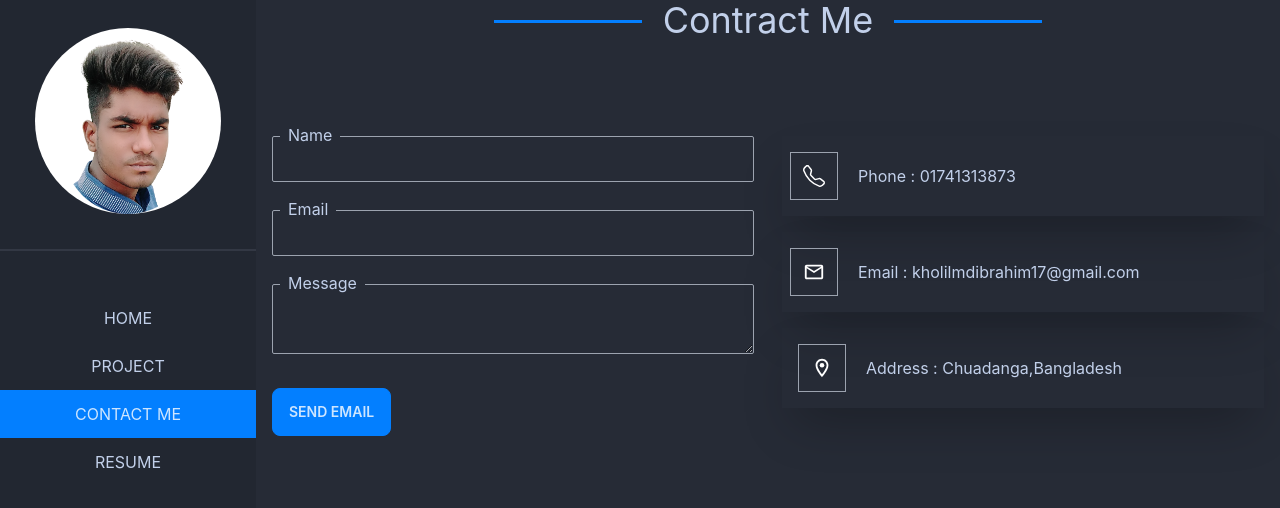
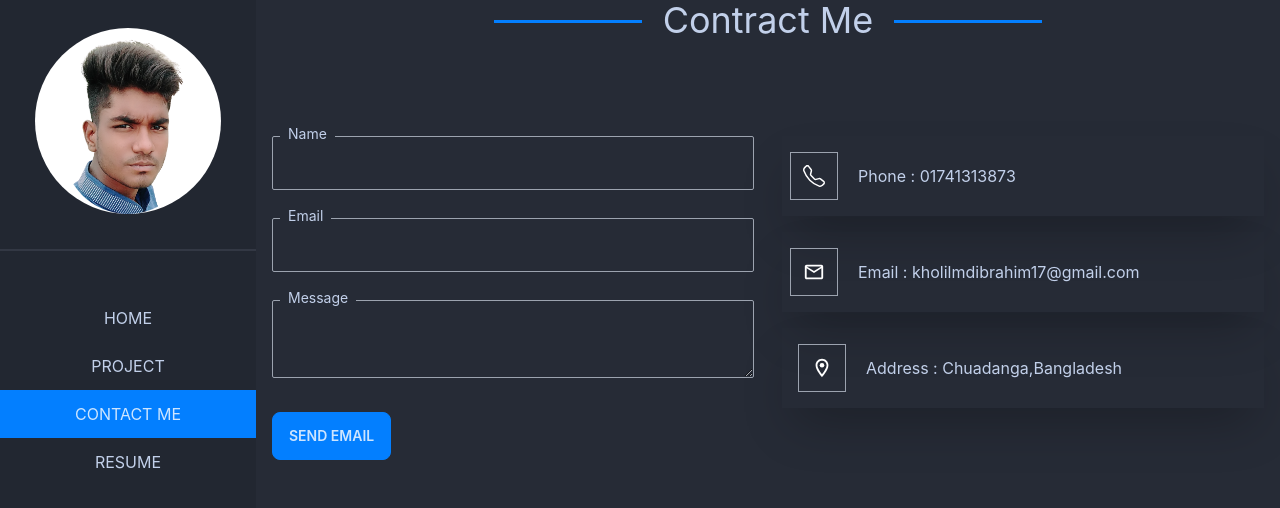
Before and after one commit to MdIbrahimKholil7/portfolio, a React (Create React App) app: page /contact in a window 1280 px wide. Shown: the top 508 px of the page. Built offline with nearby package versions, Linux system fonts and the light colour scheme.

Commit message:
email js setup complete

```diff
--- a/package.json
+++ b/package.json
@@ -7,6 +7,7 @@
     "@testing-library/react": "^13.3.0",
     "@testing-library/user-event": "^13.5.0",
     "daisyui": "^2.15.2",
+    "emailjs-com": "^3.2.0",
     "react": "^18.1.0",
     "react-dom": "^18.1.0",
     "react-icons": "^4.4.0",
--- a/src/components/Home/Contact.js
+++ b/src/components/Home/Contact.js
@@ -1,28 +1,64 @@
-import React from 'react';
+import React, { useState } from 'react';
+import emailjs from 'emailjs-com'
 import { BsTelephone } from 'react-icons/bs';
-import {MdOutlineMail } from 'react-icons/md';
-import {MdOutlineLocationOn } from 'react-icons/md';
+import { MdOutlineMail } from 'react-icons/md';
+import { MdOutlineLocationOn } from 'react-icons/md';
 const Contact = () => {
+    // const [error, setError] = useState({})
+    const handleSubmit = e => {
+        e.preventDefault()
+
+        // debugger
+       /*  if (!name) {
+          return setError({ ...error, name: 'Please enter your name' })
+        } else {
+            setError({ ...error, name: '' })
+        }
+        if (!email) {
+           return setError({ ...error, email: 'Please enter your email' })
+        } else {
+            setError({ ...error, email: '' })
+        }
+        if (!message) {
+          return setError({ ...error, message: 'Please write your message' })
+        } else {
+            setError({ ...error, message: '' })
+        } */
+        // e.target.reset()
+
+
+emailjs.sendForm('service_b0ondco','template_hek387i',e.target,'iyNwT38vA4zpSYRnG')
+.then(res=>console.group('success'))
+.catch(err=>console.log(err))
+
+
+    }
+    // console.log(error)
     return (
         <div className='px-4'>
             <h1 className='text-center mb-24 lg:text-3xl xl:text-4xl text-2xl'><span className='title relative '>Contract Me</span></h1>
 
             <div className='grid lg:grid-cols-2 gap-7'>
-                <form className='mb-12'>
+                <form className='mb-12' onSubmit={handleSubmit}>
                     <div >
                         <div className=''>
                             <div className='relative mb-7'>
-                                <label className='absolute left-2 top-[-13px] px-2 bg-base-200' htmlFor="name">Name</label>
-                                <input className='border-solid bg-transparent py-[10px] px-2 border-[1px] w-full focus:outline-none rounded-sm border-gray-400' type="text" name='name' />
+                                <label className='absolute text-[14px] left-2 top-[-13px] px-2 bg-base-200' htmlFor="name">Name</label>
+                                <input className='border-solid text-white bg-transparent py-[14px] px-2 border-[1px] w-full focus:outline-none rounded-sm border-gray-400' type="text" name='name' autoComplete='off'/>
                             </div>
                             <div className='relative mb-7'>
-                                <label className='absolute left-2 top-[-13px] px-2 bg-base-200' htmlFor="name">Email</label>
-                                <input className='border-solid bg-transparent py-[10px] px-2 border-[1px] w-full focus:outline-none rounded-sm border-gray-400' type="text" name='email' />
+                                <label className='absolute text-[14px] left-2 top-[-13px] px-2 bg-base-200' htmlFor="name">Email</label>
+                                <input className='border-solid bg-transparent py-[14px] px-2 border-[1px] w-full focus:outline-none rounded-sm border-gray-400' type="text" name='email'  autoComplete='off'/>
                             </div>
                         </div>
                         <div className='relative mb-7'>
-                            <label className='absolute left-2 top-[-13px] px-2 bg-base-200' htmlFor="name">Message</label>
-                            <textarea className='border-solid bg-transparent py-[10px] px-2 border-[1px] w-full focus:outline-none rounded-sm border-gray-400' type="text" name='name' />
+                            <label className='absolute text-[14px] left-2 top-[-13px] px-2 bg-base-200' htmlFor="name">Message</label>
+                            <textarea className='border-solid bg-transparent py-[14px] px-2 border-[1px] w-full focus:outline-none rounded-sm border-gray-400' type="text" name='message
+                            '
+                            autoComplete='off'
+                            />
+
+
                         </div>
                     </div>
                     <button className='btn btn-primary'>Send Email</button>
```
Also changed, not shown: 1 other file (tests, documents, lock files or other folders).
